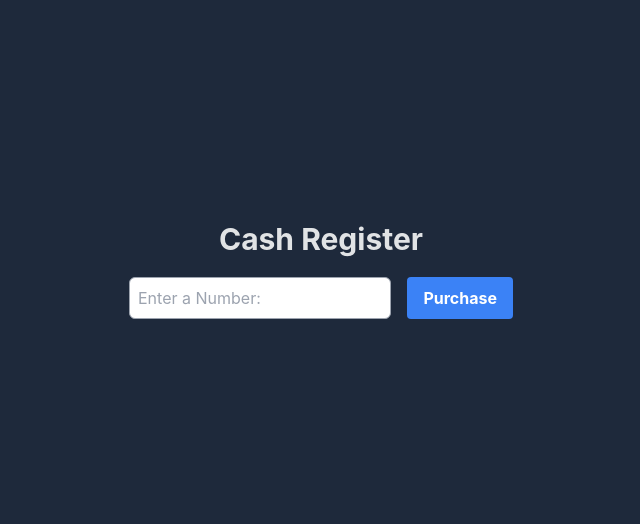
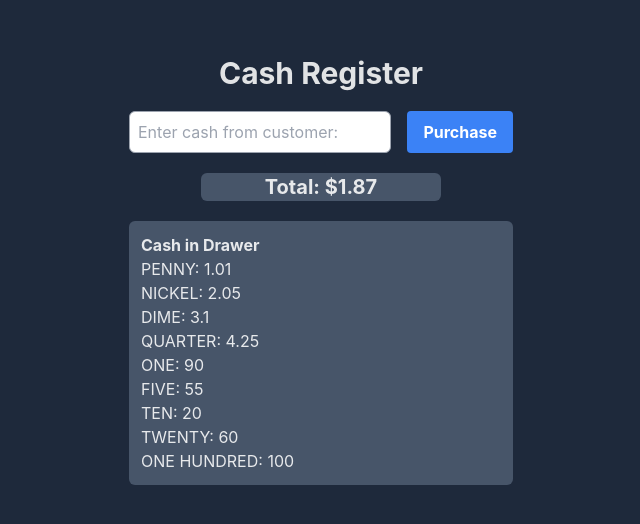
Before and after one commit to late-exairu/cash-register, a website built with Vite: page index.html in a window 1280 px wide. Shown: the part 120-644 px from the top of the page, without its empty margins (319-959 px from the left). Built offline with nearby package versions, Linux system fonts and the light colour scheme.

Commit message:
Update cash register functionality and display

```diff
--- a/index.html
+++ b/index.html
@@ -14,14 +14,16 @@
         <div class="mx-auto max-w-96">
           <h1 class="mb-5 text-center text-3xl font-bold">Cash Register</h1>
 
+          <div id="change-due" class="my-5"></div>
+
           <div class="my-5">
             <form id="form" class="flex gap-3 md:gap-4">
               <input
-                required
                 type="number"
                 id="cash"
                 class="w-full rounded-md border border-gray-400 p-2 text-slate-800"
-                placeholder="Enter a Number:"
+                placeholder="Enter cash from customer:"
+                value=""
               />
 
               <button
@@ -32,10 +34,18 @@
                 Purchase
               </button>
             </form>
-          </div>
 
-          <div class="my-5">
-            <div id="change-due" class="text-center text-2xl font-bold"></div>
+            <div class="mt-5">
+              <p
+                id="price-screen"
+                class="mx-auto my-5 w-60 rounded-md bg-slate-600 text-center text-xl font-bold"
+              ></p>
+
+              <div
+                id="cash-drawer-display"
+                class="rounded-md bg-slate-600 p-3"
+              ></div>
+            </div>
           </div>
         </div>
       </div>
--- a/src/main.ts
+++ b/src/main.ts
@@ -1,13 +1,61 @@
-const check = document.querySelector("#purchase-btn") as HTMLButtonElement;
+let price = 1.87;
+let cid = [
+  ["PENNY", 1.01],
+  ["NICKEL", 2.05],
+  ["DIME", 3.1],
+  ["QUARTER", 4.25],
+  ["ONE", 90],
+  ["FIVE", 55],
+  ["TEN", 20],
+  ["TWENTY", 60],
+  ["ONE HUNDRED", 100],
+];
+
+const purchaseBtn = document.querySelector(
+  "#purchase-btn",
+) as HTMLButtonElement;
+const priceScreen = document.querySelector("#price-screen") as HTMLDivElement;
 const form = document.querySelector("#form") as HTMLFormElement;
-const input = document.querySelector("#cash") as HTMLInputElement;
-const result = document.querySelector("#change-due") as HTMLDivElement;
+const cash = document.querySelector("#cash") as HTMLInputElement;
+const changeDue = document.querySelector("#change-due") as HTMLDivElement;
+const cashDrawerDisplay = document.querySelector(
+  "#cash-drawer-display",
+) as HTMLDivElement;
 
-const handleCheck = (e: Event) => {
+const handlePurchase = (e: Event) => {
   e.preventDefault();
+  let status = "";
+  const cashValue = Number(cash.value);
+
+  if (cashValue < price) {
+    status = "Status: INSUFFICIENT_FUNDS";
+    alert("Customer does not have enough money to purchase the item");
+    return;
+  } else if (cashValue === price) {
+    status = "Status: CLOSED";
+    alert("No change due - customer paid with exact cash");
+    return;
+  }
+
+  const change = (cashValue * 100 - price * 100) / 100;
+  status = "Status: OPEN";
+  changeDue.innerHTML = `${status}: $${change}`;
+  // const changeArr = [];
+  // let changeLeft = change;
 
   console.log("clicked");
 };
 
-form?.addEventListener("submit", handleCheck);
-check?.addEventListener("click", handleCheck);
+const updateCashDrawerDisplay = () => {
+  cashDrawerDisplay.innerHTML = `<h3 class="font-bold">Cash in Drawer</h3>`;
+  cid.forEach((item) => {
+    const p = document.createElement("p");
+    p.innerHTML = `${item[0]}: ${item[1]}`;
+    cashDrawerDisplay.appendChild(p);
+  });
+};
+
+priceScreen.innerHTML = `Total: $${price}`;
+updateCashDrawerDisplay();
+form?.addEventListener("submit", handlePurchase);
+purchaseBtn?.addEventListener("click", handlePurchase);
```
